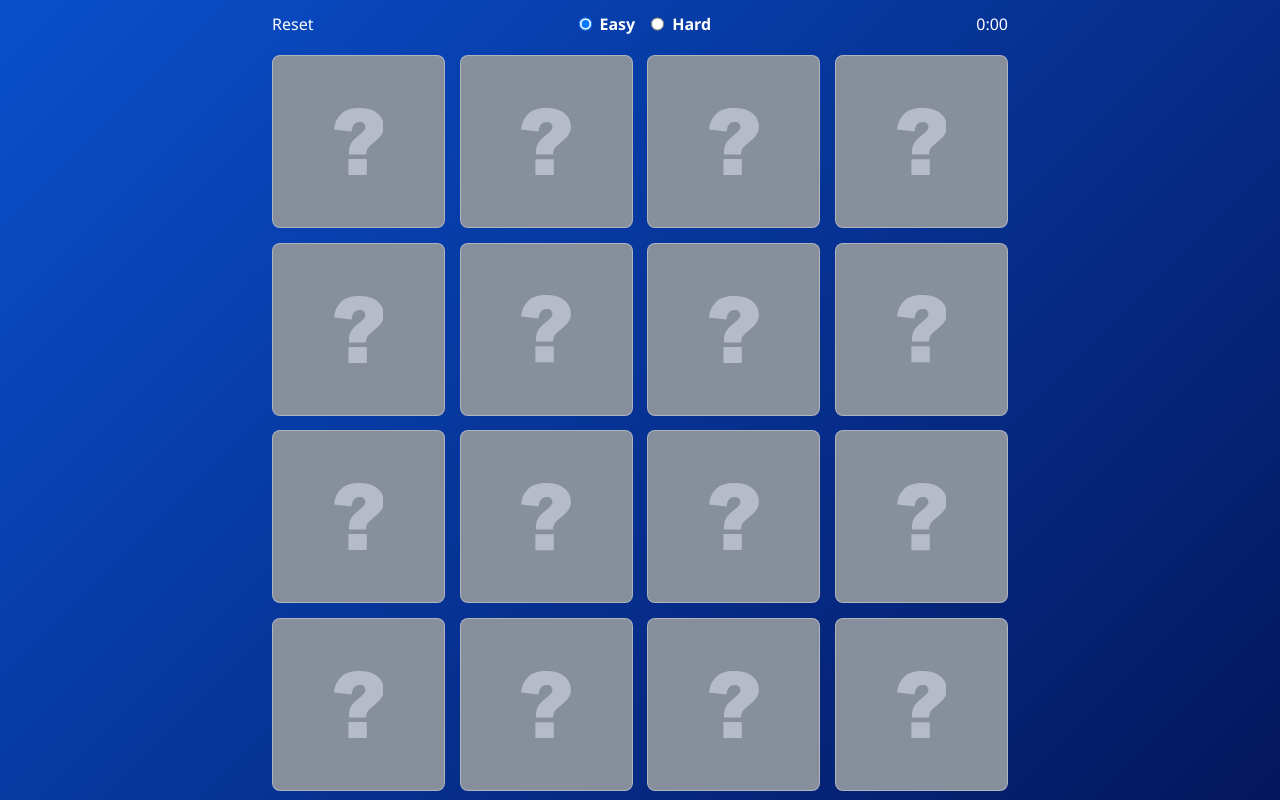
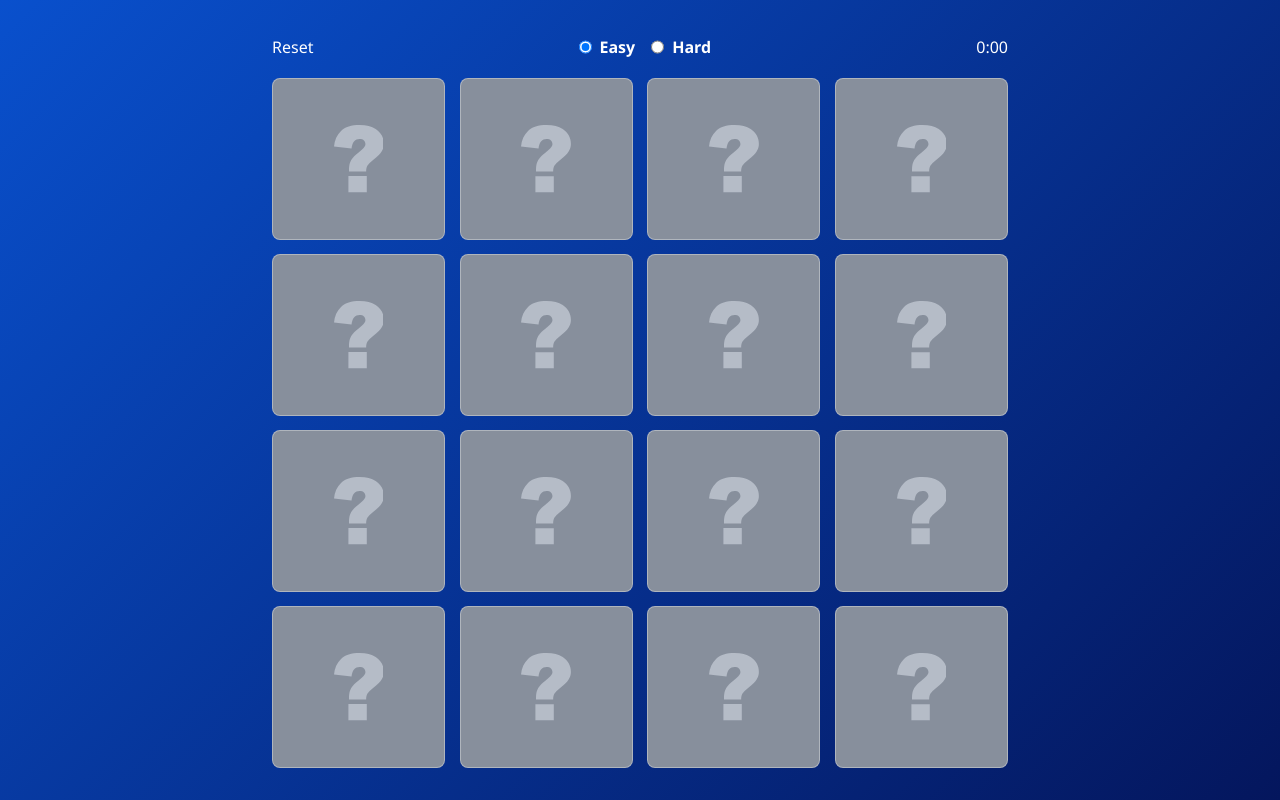
Before and after one commit to gabriel-dp/Memory_Languages, a React (Vite) app: page / in a window 1280 px wide. Built offline with nearby package versions, Linux system fonts and the light colour scheme.

Commit message:
🐛 Chances of same card key reduced near to 0

```diff
--- a/src/pages/MemoryGame/components/Minigame/index.tsx
+++ b/src/pages/MemoryGame/components/Minigame/index.tsx
@@ -81,11 +81,14 @@ export default function Minigame(props: MinigameProps) {
 		}
 	}, [solved]);
 
+	// Each game has a random Id to avoid matching cards between games
+	const randomGameId = useRef(Math.random());
+
 	return (
 		<CardsContainer dimension={props.dimension}>
 			{shuffledCards.map((card, index) => (
 				<LanguageCard
-					key={`${card.element}-${index}-${props.dimension}`}
+					key={`${card.element}-${index}-${randomGameId}`}
 					onClick={() => handleClick(card)}
 					isFlipped={card === first || card === second}
 					isActive={!solved.includes(index)}
--- a/src/pages/MemoryGame/components/Minigame/styles.ts
+++ b/src/pages/MemoryGame/components/Minigame/styles.ts
@@ -7,6 +7,7 @@ interface ContainerProps {
 export const CardsContainer = styled.div<ContainerProps>`
 	width: 100%;
 	aspect-ratio: 1;
+	overflow: hidden;
 
 	display: grid;
 	grid-template-columns: ${(props) => `repeat(${props.dimension}, 1fr)`};
```
